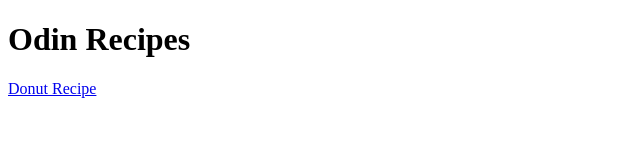
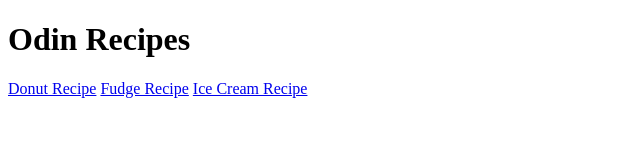
Before and after one commit to Arvexion/odin-recipes, a plain HTML site: page index.html in a window 1280 px wide. Shown: the whole page, without its empty margins (0-640 px from the left). Drawn offline with Linux system fonts and the light colour scheme.

Commit message:
Add fudge and ice cream link in index

```diff
--- a/index.html
+++ b/index.html
@@ -8,5 +8,7 @@
 <body>
     <h1>Odin Recipes</h1>
     <a href="./recipes/donut.html">Donut Recipe</a>
+    <a href="./recipes/fudge.html">Fudge Recipe</a>
+    <a href="./recipes/ice-cream.html">Ice Cream Recipe</a>
 </body>
 </html>
```
